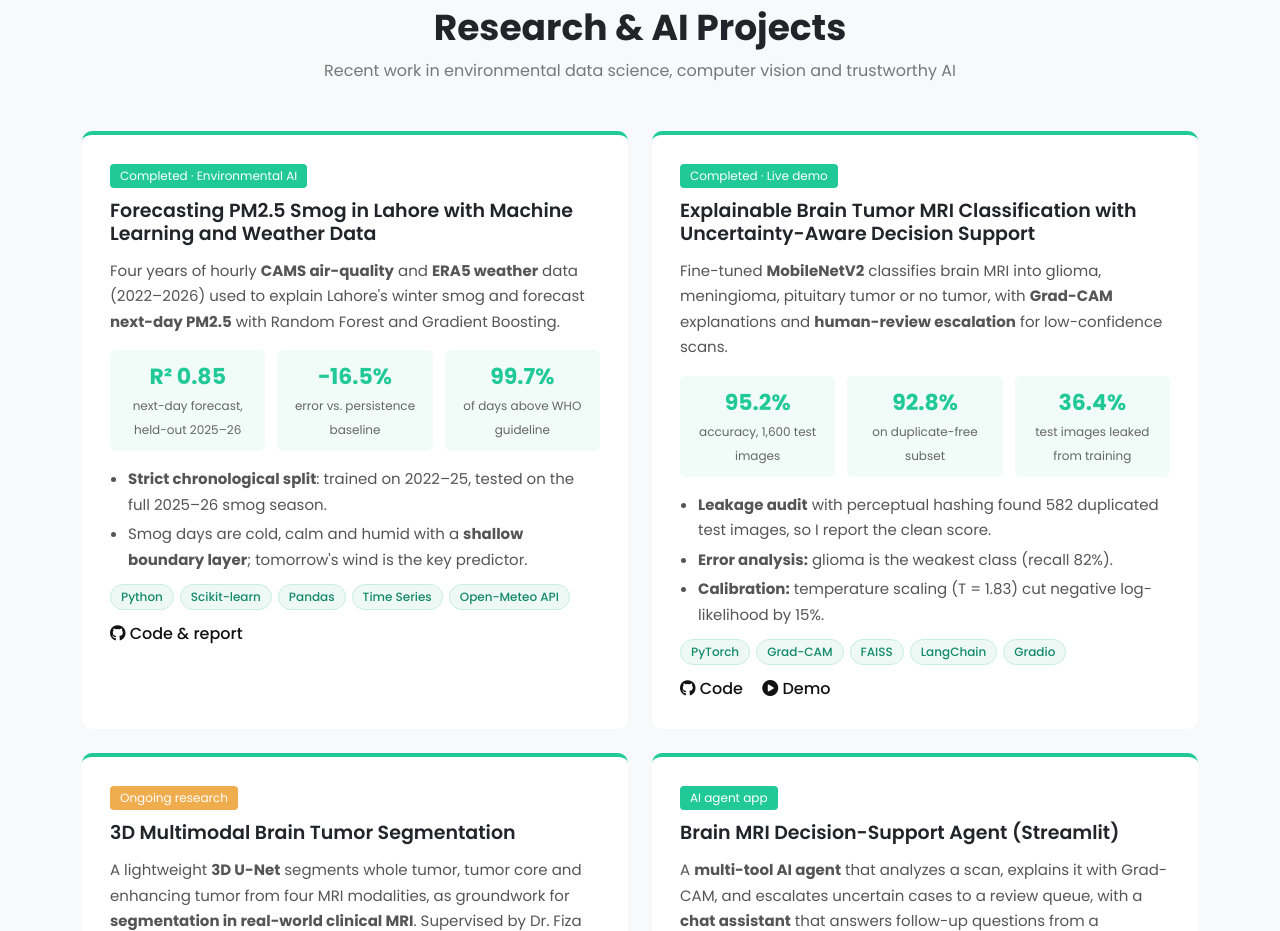
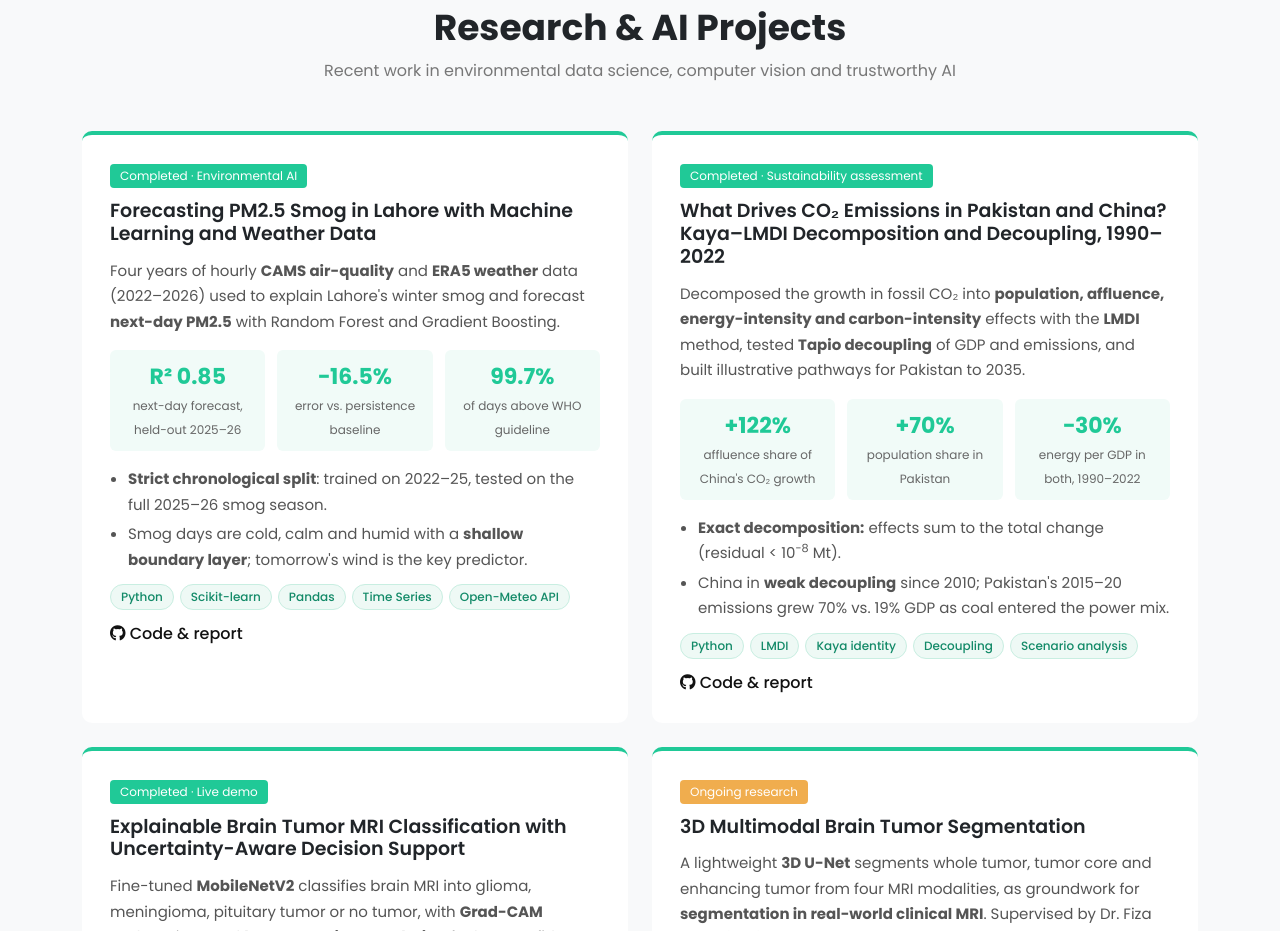
Before and after one commit to hafzanoor/portfolio, a plain HTML site: page index.html in a window 1280 px wide. Shown: the part 1580-2511 px from the top of the page. Drawn offline with nearby package versions, Linux system fonts and the light colour scheme.

Commit message:
Add CO2 decomposition project to research section

```diff
--- a/index.html
+++ b/index.html
@@ -423,6 +423,32 @@
           </div>
         </div>
 
+        <!-- Research 0b: Sustainability assessment -->
+        <div class="col-lg-6">
+          <div class="research-card">
+            <span class="research-tag">Completed &middot; Sustainability assessment</span>
+            <h4>What Drives CO&#8322; Emissions in Pakistan and China? Kaya&ndash;LMDI Decomposition and Decoupling, 1990&ndash;2022</h4>
+            <p>
+              Decomposed the growth in fossil CO&#8322; into <strong>population, affluence, energy-intensity and carbon-intensity</strong>
+              effects with the <strong>LMDI</strong> method, tested <strong>Tapio decoupling</strong> of GDP and emissions, and built
+              illustrative pathways for Pakistan to 2035.
+            </p>
+            <div class="research-stats">
+              <div><strong>+122%</strong><small>affluence share of China's CO&#8322; growth</small></div>
+              <div><strong>+70%</strong><small>population share in Pakistan</small></div>
+              <div><strong>&minus;30%</strong><small>energy per GDP in both, 1990&ndash;2022</small></div>
+            </div>
+            <ul class="research-list">
+              <li><strong>Exact decomposition:</strong> effects sum to the total change (residual &lt; 10<sup>&minus;8</sup> Mt).</li>
+              <li>China in <strong>weak decoupling</strong> since 2010; Pakistan's 2015&ndash;20 emissions grew 70% vs. 19% GDP as coal entered the power mix.</li>
+            </ul>
+            <div class="chips"><span>Python</span><span>LMDI</span><span>Kaya identity</span><span>Decoupling</span><span>Scenario analysis</span></div>
+            <div class="research-links">
+              <a href="https://github.com/hafzanoor/co2-decomposition-pakistan-china" target="_blank" rel="noopener"><i class="fab fa-github"></i> Code &amp; report</a>
+            </div>
+          </div>
+        </div>
+
         <!-- Research 1 -->
         <div class="col-lg-6">
           <div class="research-card">
```
